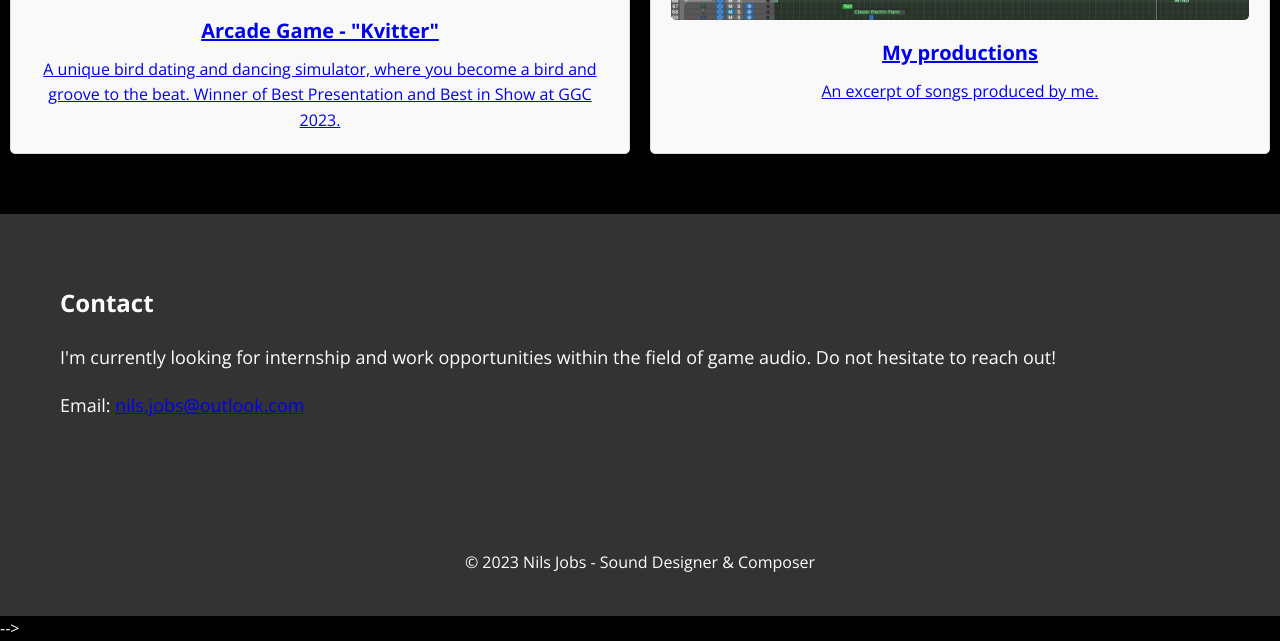
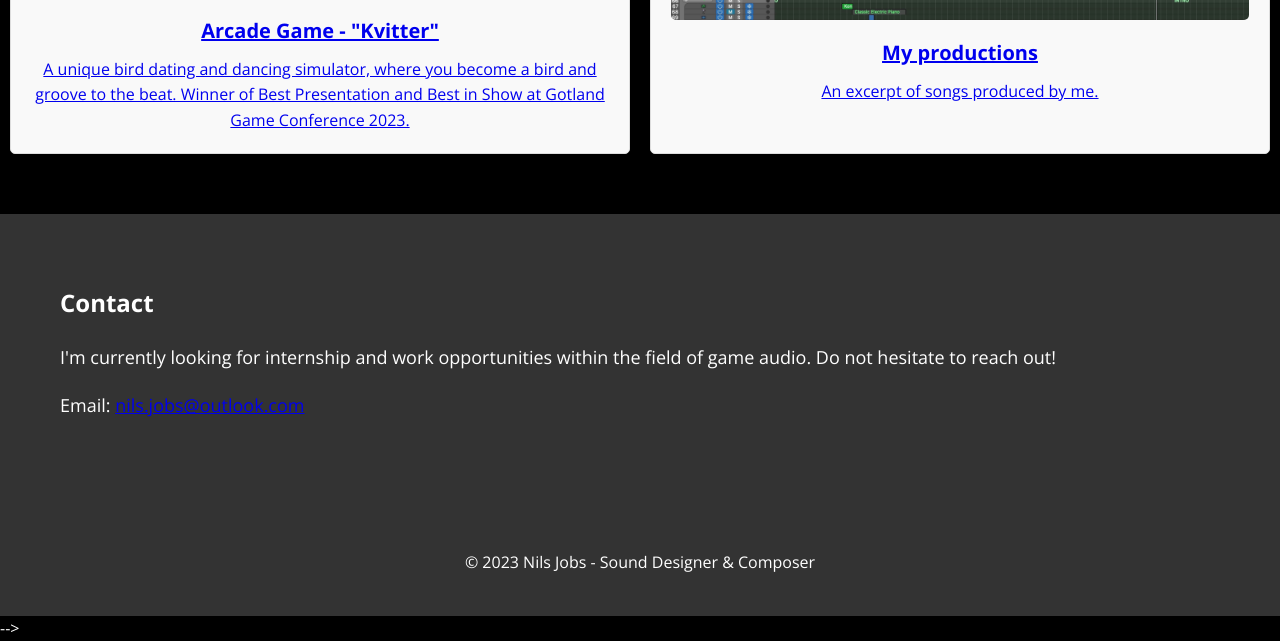
Before and after one commit to cloudlike1337/cloudlike1337.github.io, a plain HTML site: page index.html in a window 1280 px wide. Shown: the part 1258-1899 px from the top of the page. Drawn offline with nearby package versions, Linux system fonts and the light colour scheme.

Commit message:
Update index.html

```diff
--- a/index.html
+++ b/index.html
@@ -60,7 +60,7 @@
             <a href="kvitter.html"> <!-- Add a link to the new project page -->
                 <img src="images/thumbnail.png">
                 <h3>Arcade Game - "Kvitter"</h3>
-                <p>A unique bird dating and dancing simulator, where you become a bird and groove to the beat. Winner of Best Presentation and Best in Show at GGC 2023.</p>
+                <p>A unique bird dating and dancing simulator, where you become a bird and groove to the beat. Winner of Best Presentation and Best in Show at Gotland Game Conference 2023.</p>
             </a>
         </div>
         <div class="portfolio-item">
```
